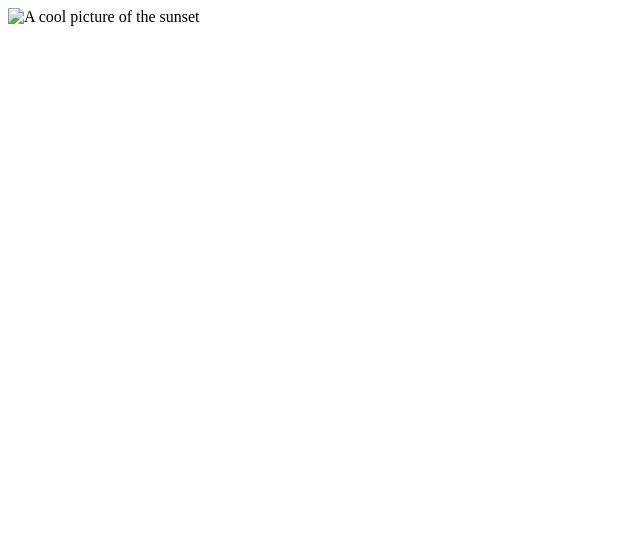
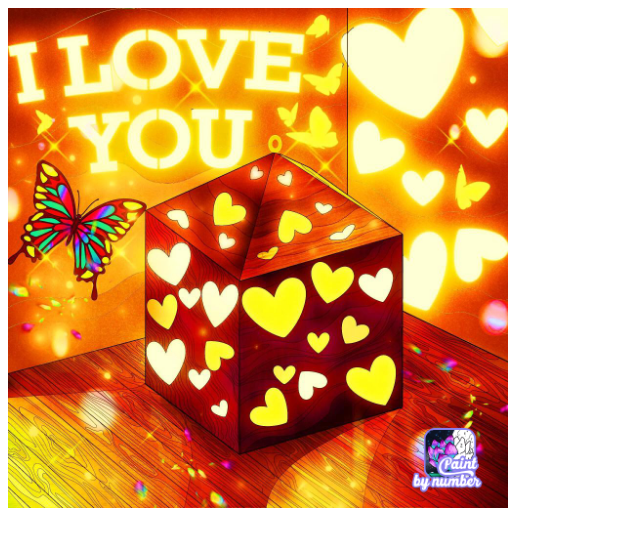
Before and after one commit to emmanuelirewole86-pixel/I-love-You, a plain HTML site: page image.html in a window 1280 px wide. Shown: the whole page, without its empty margins (0-640 px from the left). Drawn offline with Linux system fonts and the light colour scheme.

Commit message:
Update image.html
Signed-off-by: emmanuelirewole86-pixel <emmanuelirewole86@gmail.com>

```diff
--- a/image.html
+++ b/image.html
@@ -3,6 +3,7 @@
 <head>
 </head>
 <body>
-  <img src="5f72b18d267c5f000107e5c1.jpg" alt="A cool picture of the sunset" width="500">
+  <img src="5f72b18d267c5f000107e5c1.png" alt="A cool picture of the sunset" width="500">
 </body>
+
 </html>
```
